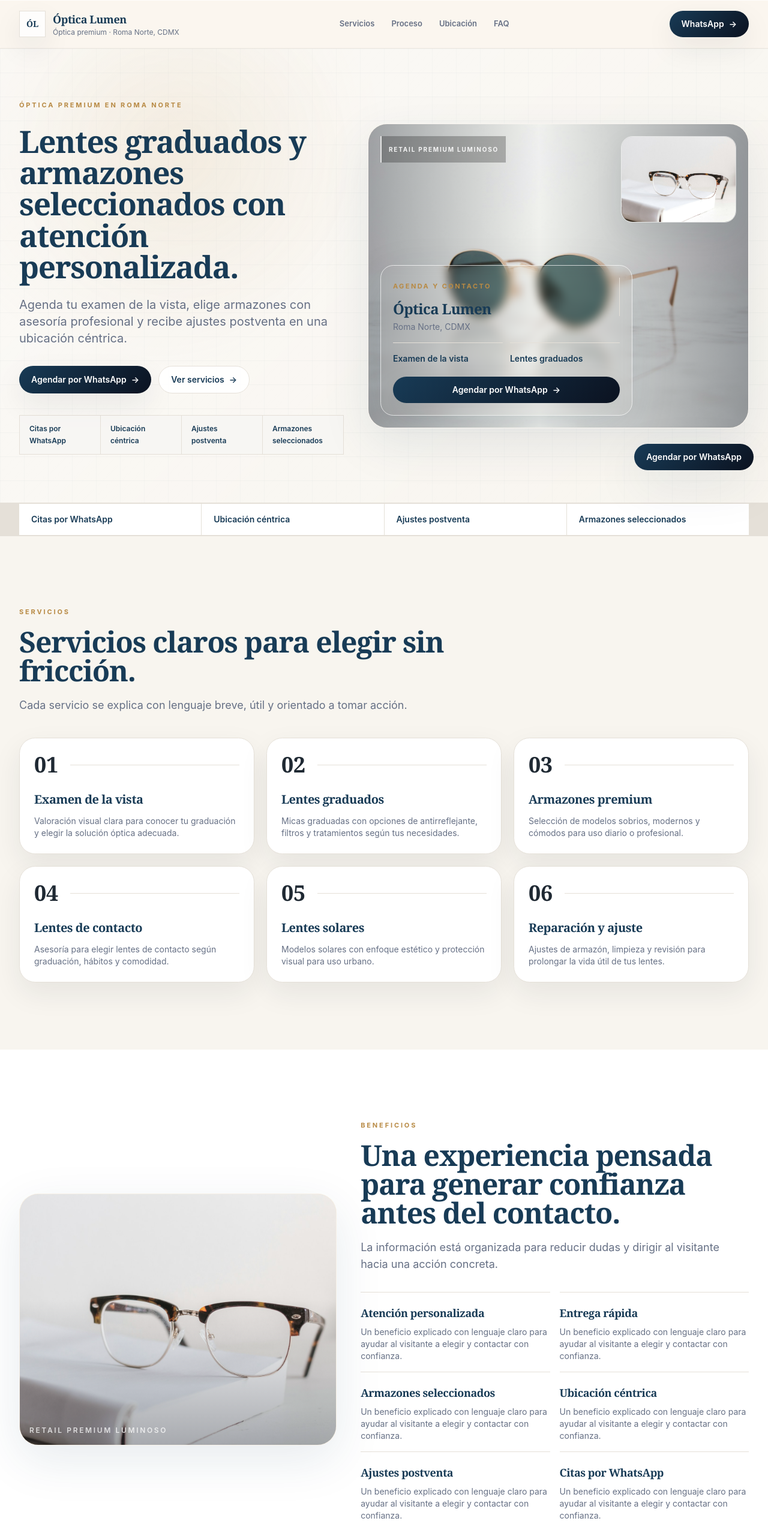
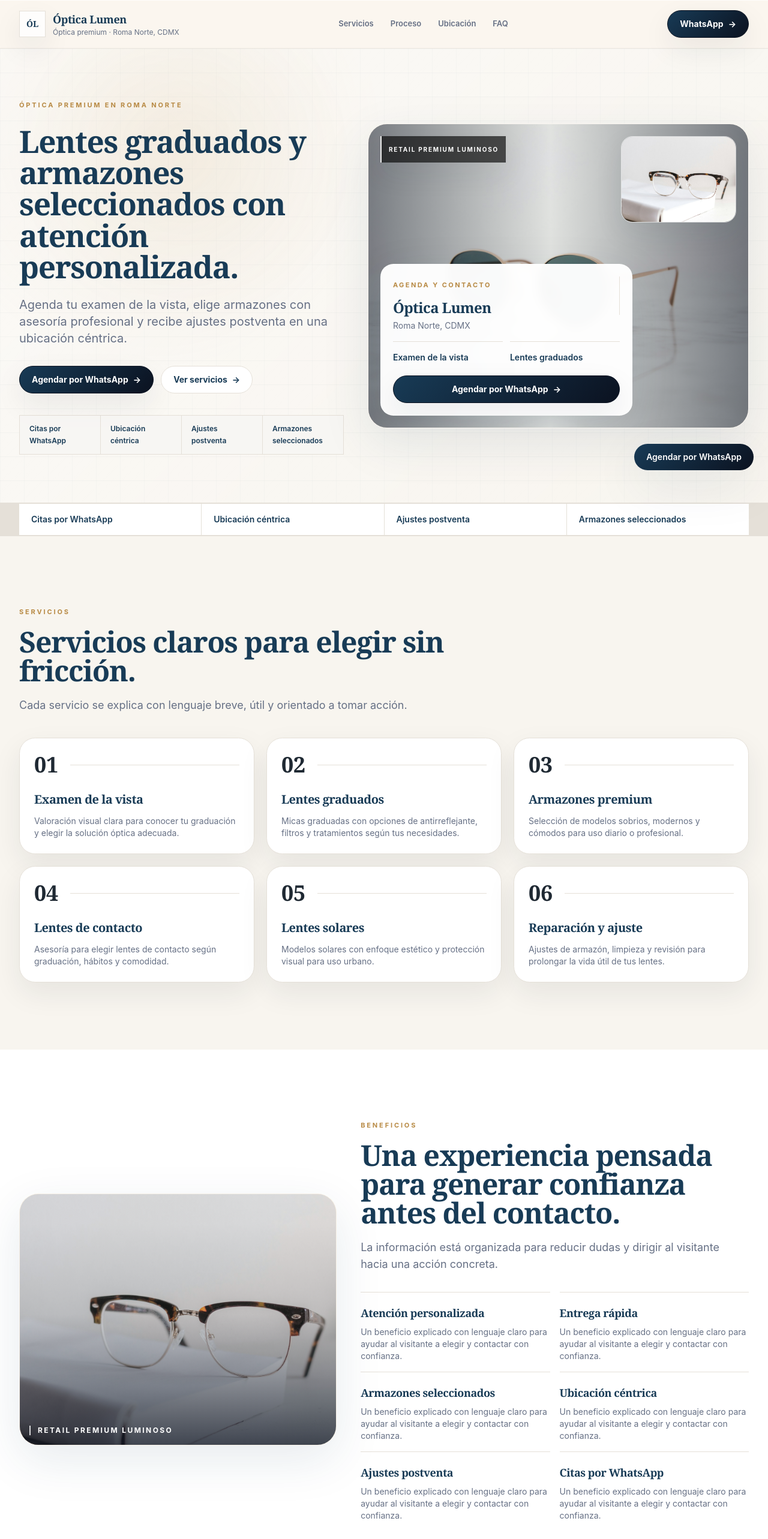
Before and after one commit to rubenalcantarrivera/nexo-local-sudio, a Next.js app: page /demos/optica in a window 1280 px wide. Shown: the top 2566 px of the page at 60% size. Built offline with nearby package versions, Linux system fonts and the light colour scheme.

Commit message:
Fix readability, contrast, and CTA visibility

```diff
--- a/components/AgencyCTA.tsx
+++ b/components/AgencyCTA.tsx
@@ -6,8 +6,8 @@ export function AgencyCTA({ title = "¿Tu negocio ya tiene reputación local, pe
     <section className="container-page py-16 lg:py-24">
       <div className="dark-grain texture-overlay relative overflow-hidden rounded-[2.5rem] p-8 text-white shadow-soft sm:p-10 lg:p-14">
         <div className="relative grid gap-8 lg:grid-cols-[1.1fr_0.9fr] lg:items-center">
-          <div><p className="text-xs font-semibold uppercase tracking-[0.24em] text-brand-softAccent">Diagnóstico sin compromiso</p><h2 className="mt-4 font-display text-4xl font-semibold leading-tight text-white sm:text-5xl">{title}</h2><p className="mt-5 max-w-2xl text-base text-white/72 sm:text-lg">{description}</p></div>
-          <div className="flex flex-col gap-3 sm:flex-row lg:justify-end"><ButtonLink href={primaryHref} className="!bg-white !text-brand-primary hover:!bg-brand-softAccent">Solicitar diagnóstico</ButtonLink><ButtonLink href={secondaryHref} variant="secondary" className="border-white/25 bg-white/10 text-white hover:bg-white/20">Ver demos</ButtonLink></div>
+          <div><p className="text-xs font-semibold uppercase tracking-[0.24em] text-brand-softAccent">Diagnóstico sin compromiso</p><h2 className="mt-4 font-display text-4xl font-semibold leading-tight text-white sm:text-5xl">{title}</h2><p className="mt-5 max-w-2xl text-base text-white/86 sm:text-lg">{description}</p></div>
+          <div className="flex flex-col gap-3 sm:flex-row lg:justify-end"><ButtonLink href={primaryHref} variant="light">Solicitar diagnóstico</ButtonLink><ButtonLink href={secondaryHref} variant="secondaryOnDark">Ver demos</ButtonLink></div>
         </div>
       </div>
     </section>
--- a/components/ButtonLink.tsx
+++ b/components/ButtonLink.tsx
@@ -1,14 +1,21 @@
 import Link from "next/link";
 import { cn } from "@/lib/utils";
 
-type ButtonLinkProps = { href: string; children: React.ReactNode; variant?: "primary" | "secondary" | "ghost"; className?: string };
+type ButtonLinkProps = {
+  href: string;
+  children: React.ReactNode;
+  variant?: "primary" | "secondary" | "ghost" | "light" | "secondaryOnDark";
+  className?: string;
+};
 
 export function ButtonLink({ href, children, variant = "primary", className }: ButtonLinkProps) {
   const classes = cn(
-    "focus-ring group inline-flex items-center justify-center gap-2 rounded-full px-5 py-3 text-sm font-semibold transition duration-300 hover:-translate-y-0.5",
-    variant === "primary" && "bg-[linear-gradient(135deg,#183B56,#0B1220)] text-white shadow-card hover:shadow-soft",
-    variant === "secondary" && "border border-brand-border bg-white/90 text-brand-primary shadow-[0_1px_0_rgba(255,255,255,.7)_inset] hover:border-brand-accent hover:bg-brand-softAccent/40",
-    variant === "ghost" && "text-brand-primary hover:bg-white/60",
+    "focus-ring group inline-flex items-center justify-center gap-2 rounded-full px-5 py-3 text-sm font-bold transition duration-300 hover:-translate-y-0.5",
+    variant === "primary" && "border border-[#0B1220] bg-[linear-gradient(135deg,#183B56,#0B1220)] text-white shadow-card hover:shadow-soft",
+    variant === "secondary" && "border border-brand-border bg-white text-brand-primary shadow-[0_1px_0_rgba(255,255,255,.8)_inset] hover:border-brand-accent hover:bg-brand-softAccent/45",
+    variant === "ghost" && "border border-transparent text-brand-primary hover:border-brand-border hover:bg-white/75",
+    variant === "light" && "border border-white bg-white text-[#0B1220] shadow-card hover:bg-brand-softAccent",
+    variant === "secondaryOnDark" && "border border-white/55 bg-transparent text-white shadow-none hover:border-white hover:bg-white/12",
     className
   );
   const content = <>{children}<span aria-hidden="true" className="transition group-hover:translate-x-0.5">→</span></>;
--- a/components/DemoCard.tsx
+++ b/components/DemoCard.tsx
@@ -10,8 +10,8 @@ export function DemoCard({ demo }: Props) {
     <Link href={`/demos/${demo.slug}`} className="group flex h-full flex-col overflow-hidden rounded-[1.75rem] border border-brand-border bg-white shadow-card transition duration-300 hover:-translate-y-1 hover:border-brand-accent/50 hover:shadow-soft">
       <div className="relative aspect-[16/11] overflow-hidden bg-brand-softAccent">
         {image ? <img src={image.src} alt={image.alt} loading="lazy" decoding="async" className="h-full w-full object-cover transition duration-700 group-hover:scale-[1.05]" /> : null}
-        <div className="absolute inset-0 bg-[linear-gradient(180deg,rgba(11,18,32,0)_45%,rgba(11,18,32,.34)_100%)]" />
-        <div className="absolute left-4 top-4 border-l-2 border-white/80 bg-black/35 px-3 py-2 text-[10px] font-bold uppercase tracking-[0.18em] text-white/90 backdrop-blur">
+        <div className="absolute inset-0 bg-[linear-gradient(180deg,rgba(11,18,32,.04)_25%,rgba(11,18,32,.5)_100%)]" />
+        <div className="absolute left-4 top-4 border-l-2 border-white/90 bg-black/60 px-3 py-2 text-[10px] font-bold uppercase tracking-[0.18em] text-white backdrop-blur">
           {demo.niche}
         </div>
       </div>
--- a/components/Hero.tsx
+++ b/components/Hero.tsx
@@ -40,16 +40,16 @@ export function Hero({ config, whatsappHref }: Props) {
           {heroImage ? (
             <img src={heroImage.src} alt={heroImage.alt} loading="eager" decoding="async" className="h-full w-full object-cover" />
           ) : null}
-          <div className="absolute inset-0 bg-[linear-gradient(90deg,rgba(11,18,32,.38),rgba(11,18,32,.06)_45%,rgba(11,18,32,.42))]" />
+          <div className="absolute inset-0 bg-[linear-gradient(90deg,rgba(11,18,32,.54),rgba(11,18,32,.12)_48%,rgba(11,18,32,.56))]" />
           {gallery[1] ? (
             <img src={gallery[1].src} alt={gallery[1].alt} loading="lazy" decoding="async" className="absolute right-5 top-5 hidden aspect-[4/3] w-40 rounded-[1.2rem] border border-white/60 object-cover shadow-card sm:block xl:w-48" />
           ) : null}
           {config.visual?.mood ? (
-            <p className="absolute left-5 top-5 max-w-[15rem] border-l-2 border-white/80 bg-black/25 px-3 py-2 text-[10px] font-bold uppercase tracking-[0.18em] text-white/90 backdrop-blur">
+            <p className="absolute left-5 top-5 max-w-[15rem] border-l-2 border-white/90 bg-black/65 px-3 py-2 text-[10px] font-bold uppercase tracking-[0.18em] text-white shadow-card backdrop-blur">
               {config.visual.mood}
             </p>
           ) : null}
-          <div className="absolute bottom-4 left-4 right-4 grid gap-4 rounded-[1.35rem] border border-white/70 bg-white/94 p-5 shadow-soft backdrop-blur sm:bottom-5 sm:left-5 sm:right-auto sm:w-[420px]">
+          <div className="absolute bottom-4 left-4 right-4 grid gap-4 rounded-[1.35rem] border border-white/80 bg-white/[0.97] p-5 shadow-soft backdrop-blur sm:bottom-5 sm:left-5 sm:right-auto sm:w-[420px]">
             <div className="flex items-start justify-between gap-4">
               <div>
                 <p className="text-[11px] font-bold uppercase tracking-[0.22em] text-[var(--landing-accent)]">Agenda y contacto</p>
--- a/components/ImagePanel.tsx
+++ b/components/ImagePanel.tsx
@@ -11,21 +11,21 @@ type ImagePanelProps = {
 
 export function ImagePanel({ image, className, imageClassName, priority = false, label }: ImagePanelProps) {
   return (
-    <figure className={cn("group relative overflow-hidden rounded-[2rem] border border-white/50 bg-brand-softAccent shadow-soft", className)}>
+    <figure className={cn("relative overflow-hidden rounded-[2rem] border border-white/50 bg-brand-softAccent shadow-soft", className)}>
       {image ? (
         <img
           src={image.src}
           alt={image.alt}
           loading={priority ? "eager" : "lazy"}
           decoding="async"
-          className={cn("h-full min-h-[260px] w-full object-cover transition duration-700 group-hover:scale-[1.04]", imageClassName)}
+          className={cn("h-full min-h-[260px] w-full object-cover", imageClassName)}
         />
       ) : (
         <div className="h-full min-h-[260px] bg-line-grid" aria-hidden="true" />
       )}
-      <div className="pointer-events-none absolute inset-0 bg-[linear-gradient(180deg,rgba(11,18,32,0)_42%,rgba(11,18,32,.36)_100%)]" />
+      <div className="pointer-events-none absolute inset-0 bg-[linear-gradient(180deg,rgba(11,18,32,.08)_12%,rgba(11,18,32,.18)_48%,rgba(11,18,32,.78)_100%)]" />
       {label ? (
-        <figcaption className="absolute bottom-4 left-4 right-4 text-xs font-semibold uppercase tracking-[0.22em] text-white/75">
+        <figcaption className="absolute bottom-4 left-4 right-4 border-l-2 border-white/80 pl-3 text-xs font-bold uppercase tracking-[0.2em] text-white">
           {label}
         </figcaption>
       ) : null}
--- a/components/Logo.tsx
+++ b/components/Logo.tsx
@@ -29,7 +29,7 @@ export function LogoMark({ className, tone = "dark" }: Pick<LogoProps, "classNam
 
 export function LogoWordmark({ compact = false, tone = "dark" }: { compact?: boolean; tone?: LogoProps["tone"] }) {
   const text = tone === "light" ? "text-white" : "text-brand-primary";
-  const muted = tone === "light" ? "text-white/58" : "text-brand-muted";
+  const muted = tone === "light" ? "text-white/78" : "text-brand-muted";
 
   return (
     <span className="leading-none">
--- a/components/SectionHeader.tsx
+++ b/components/SectionHeader.tsx
@@ -7,7 +7,7 @@ export function SectionHeader({ eyebrow, title, description, align = "left", cla
     <div className={cn("max-w-3xl", align === "center" && "mx-auto text-center", className)}>
       {eyebrow ? <p className="eyebrow">{eyebrow}</p> : null}
       <h2 className={cn("mt-3 font-display text-3xl font-semibold leading-tight sm:text-4xl lg:text-5xl", inverted ? "text-white" : "text-brand-primary")}>{title}</h2>
-      {description ? <p className={cn("mt-5 text-base sm:text-lg", inverted ? "text-white/66" : "text-brand-muted")}>{description}</p> : null}
+      {description ? <p className={cn("mt-5 text-base sm:text-lg", inverted ? "text-white/82" : "text-brand-muted")}>{description}</p> : null}
     </div>
   );
 }
```
Also changed, not shown: app/page.tsx (+6 -6 lines), components/ClientFinalCTA.tsx (+7 -7 lines), components/Footer.tsx (+4 -4 lines).
